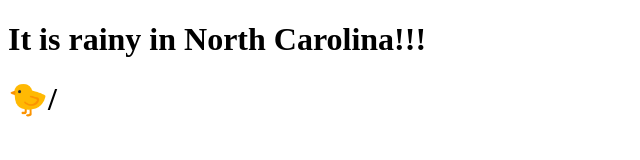
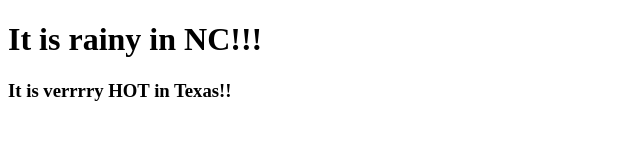
Before and after one commit to KatieKosh/dzmitryHelpsMe, a plain HTML site: page index.html in a window 1280 px wide. Shown: the whole page, without its empty margins (0-640 px from the left). Drawn offline with Linux system fonts and the light colour scheme.

Commit message:
changes made

```diff
--- a/index.html
+++ b/index.html
@@ -8,8 +8,9 @@
 </head>
 <body>
 
-<h1>It is rainy in North Carolina!!!</h1>
+<h1>It is rainy in NC!!!</h1>
 
-<h1>🐤/<h1>
+<h3>It is verrrry HOT in Texas!!</h3>
+
 </body>
 </html>
```
Also changed, not shown: index2.html (+2 -0 lines).
